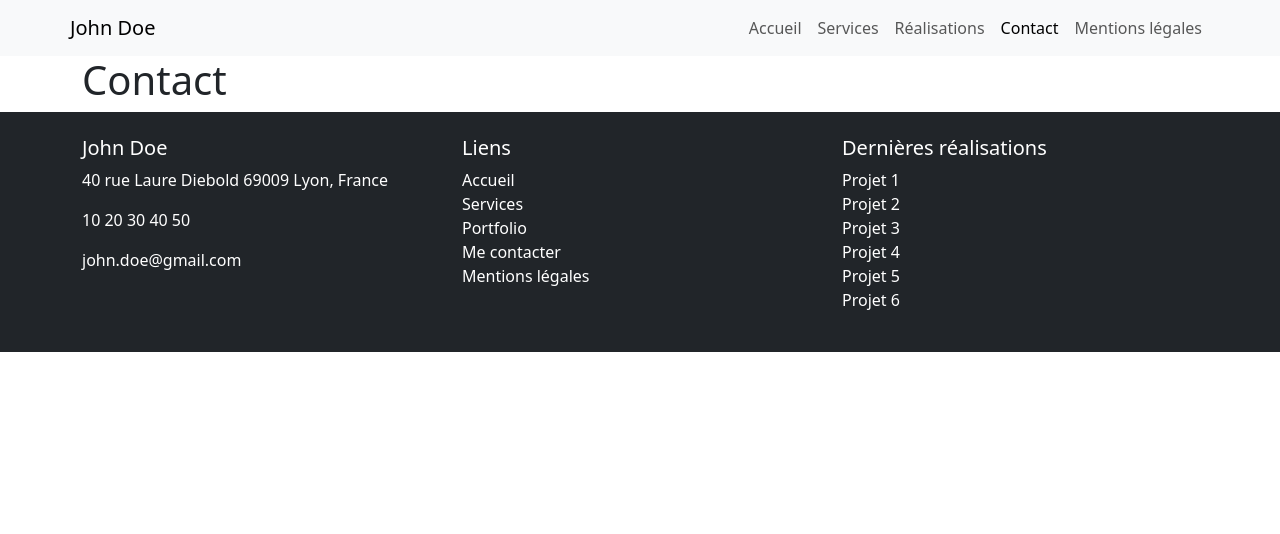
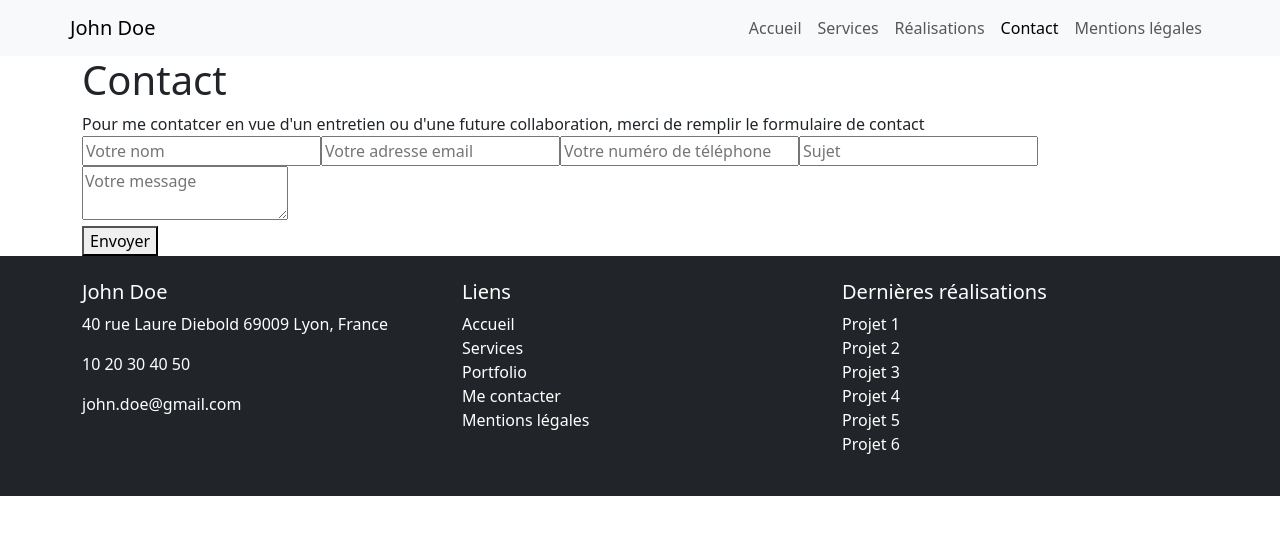
Before and after one commit to Lydie-pixel/portfolio_john_doe, a React (Create React App) app: page /Contact in a window 1280 px wide. Shown: the top 534 px of the page. Built offline with nearby package versions, Linux system fonts and the light colour scheme.

Commit message:
Première étape de la page de contact

```diff
--- /dev/null
+++ b/src/components/contatc/Coordonnee.js
@@ -0,0 +1,5 @@
+function Coordonnee() {
+  return <div className="coordonnee"></div>;
+}
+
+export default Coordonnee;
--- /dev/null
+++ b/src/components/contatc/Formulaire.js
@@ -0,0 +1,25 @@
+function Formulaire() {
+  return (
+    <div className="formulaire">
+      <form>
+        <input type="text" id="nom" placeholder="Votre nom"></input>
+
+        <input type="text" id="mail" placeholder="Votre adresse email"></input>
+
+        <input
+          type="text"
+          id="ntelephone"
+          placeholder="Votre numéro de téléphone"
+        ></input>
+
+        <input type="text" id="sujet" placeholder="Sujet"></input>
+
+        <textarea id="message" placeholder="Votre message"></textarea>
+      </form>
+
+      <button type="submit">Envoyer</button>
+    </div>
+  );
+}
+
+export default Formulaire;
--- a/src/pages/Contact.js
+++ b/src/pages/Contact.js
@@ -1,7 +1,14 @@
+import Formulaire from "../components/contatc/Formulaire";
+
 function Contact() {
   return (
     <div className="container">
       <h1>Contact</h1>
+      <div>
+        Pour me contatcer en vue d'un entretien ou d'une future collaboration,
+        merci de remplir le formulaire de contact
+      </div>
+      <Formulaire />
     </div>
   );
 }
```
